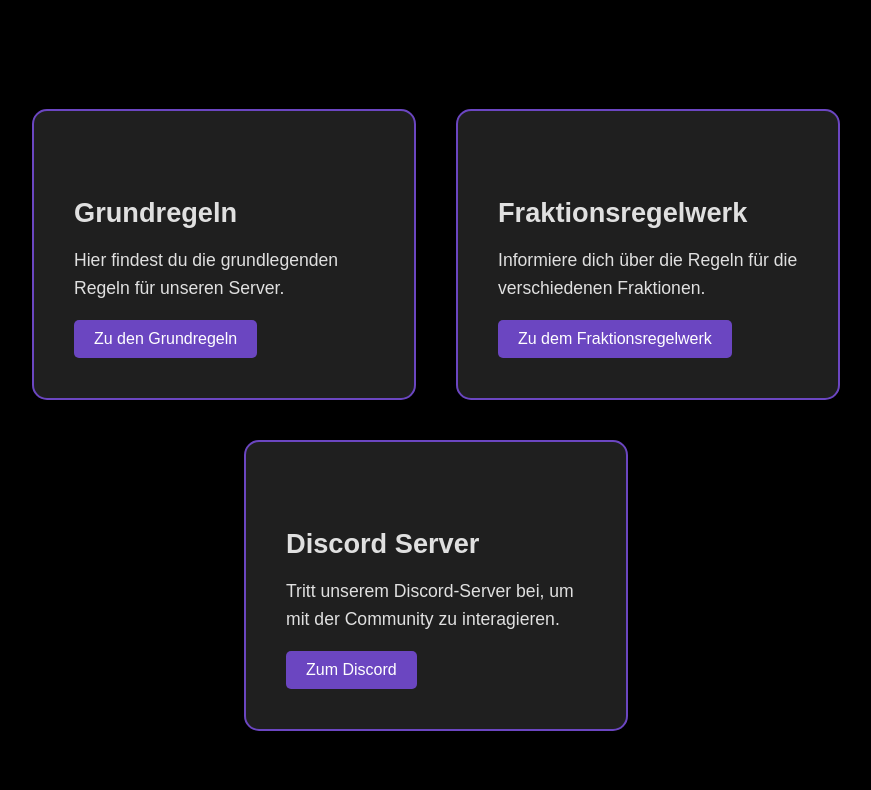
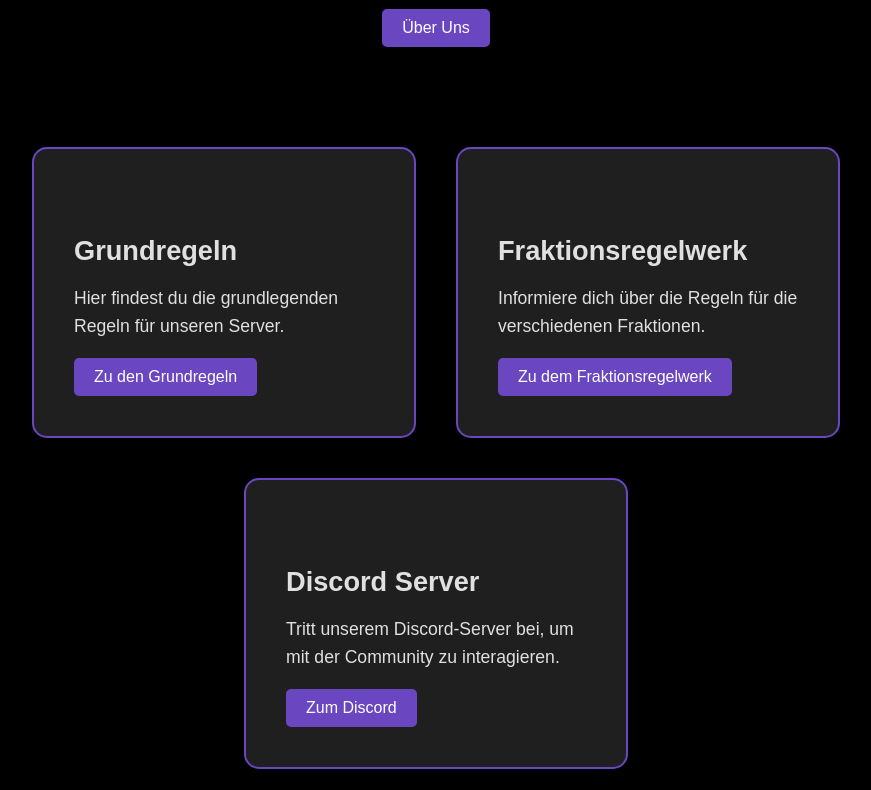
Before and after one commit to MysticV-Roleplay/mysticv-roleplay.github.io, a plain HTML site: page index.html in a window 1280 px wide. Shown: the part 222-1012 px from the top of the page, without its empty margins (204-1075 px from the left). Drawn offline with Linux system fonts and the light colour scheme; a script that the page names is missing.

Commit message:
Update index.html

```diff
--- a/index.html
+++ b/index.html
@@ -12,6 +12,7 @@
     <header class="header">
         <h1 class="fadeIn">MysticV Roleplay</h1>
         <p class="lead fadeIn">Willkommen auf der Website unseres FiveM-Servers.</p>
+        <a href="ueber-uns.html" class="btn btn-simple">Über Uns</a>
     </header>
 
     <main class="container">
```
